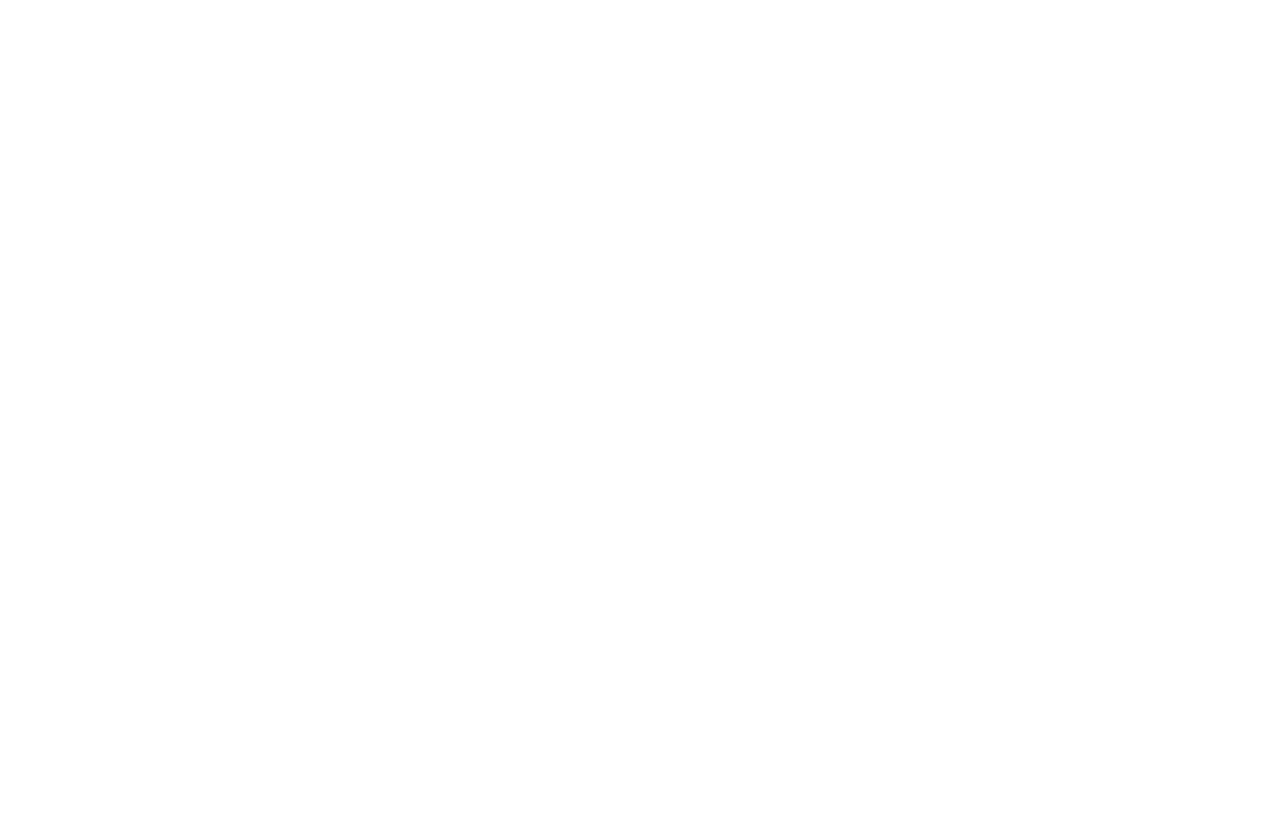
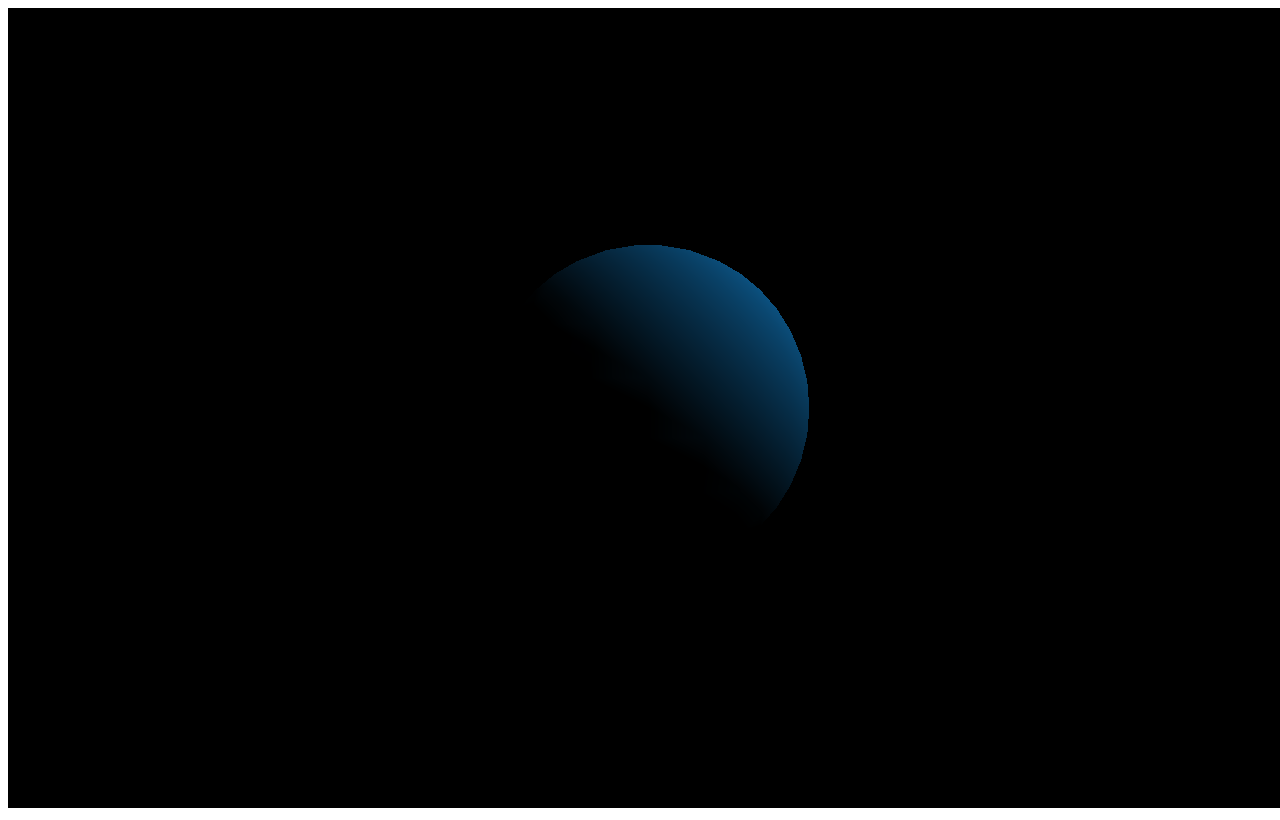
Before and after one commit to Neilos/three_experiment, a plain HTML site: page index.html in a window 1280 px wide. Drawn offline with Linux system fonts and the light colour scheme.

Commit message:
Render a 3D sphere.

```diff
--- a/index.html
+++ b/index.html
@@ -6,5 +6,68 @@
 </head>
 <body>
 
+<script type="text/javascript">
+  var camera, scene, renderer;
+
+  function init() {
+    var WIDTH = window.innerWidth;
+    var HEIGHT = window.innerHeight;
+
+    var VIEW_ANGLE = 45;
+    var ASPECT = WIDTH / HEIGHT;
+    var NEAR = 1;
+    var FAR = 10000;
+
+    var container = document.createElement("div");
+    document.body.appendChild(container)
+
+    renderer = new THREE.WebGLRenderer();
+    renderer.setSize(WIDTH, HEIGHT);
+
+    camera = new THREE.PerspectiveCamera(
+      VIEW_ANGLE, ASPECT, NEAR, FAR
+    );
+    camera.position.z = 300;
+
+    var radius = 50;
+    var segments = 20;
+    var rings = 20;
+    var sphereMaterial = new THREE.MeshLambertMaterial({
+      color: 0x0c5383
+    });
+
+    var sphere = new THREE.Mesh(
+      new THREE.SphereGeometry(
+        radius,
+        segments,
+        rings
+      ),
+      sphereMaterial
+    );
+
+    // create a point light
+    var pointLight = new THREE.PointLight(0xFFFFFF);
+    pointLight.position.x = 10000;
+    pointLight.position.y = 10000;
+    pointLight.position.z = 0;
+
+    scene = new THREE.Scene();
+    // add to the scene
+    scene.add(camera);
+    scene.add(sphere);
+    scene.add(pointLight);
+
+    container.appendChild(renderer.domElement);
+
+    render();
+  }
+
+  function render() {
+    renderer.render( scene, camera );
+  }
+
+  init();
+</script>
+
 </body>
 </html>
```
